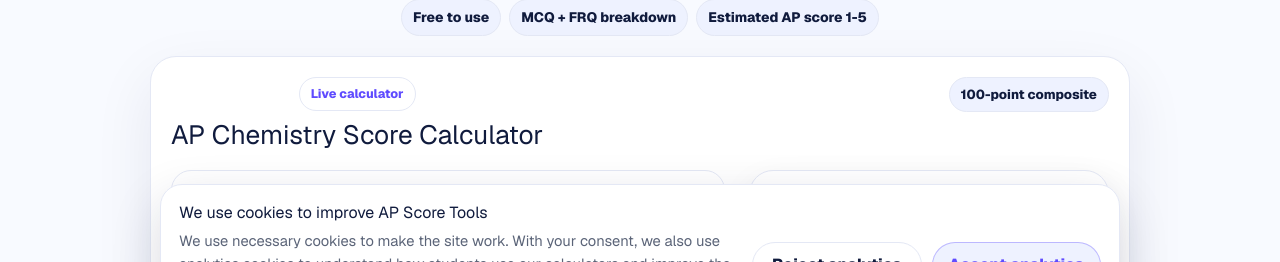
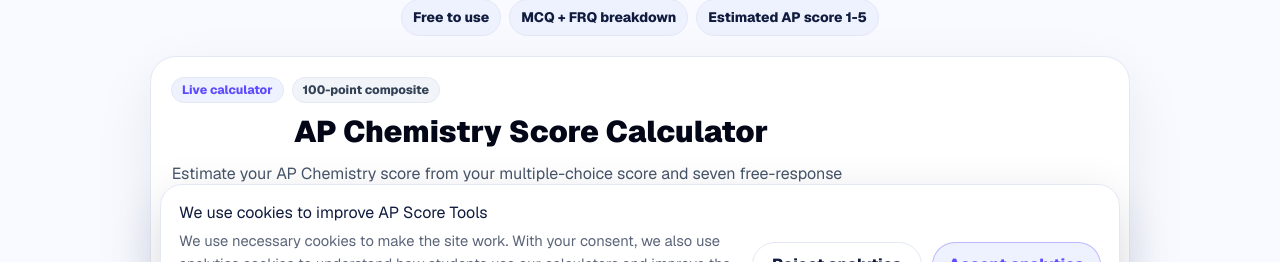
Before and after one commit to clairesun0731-art/apscoretools, a Next.js app: page /ap-chemistry-score-calculator in a window 1280 px wide. Shown: the part 438-700 px from the top of the page. Built offline with nearby package versions, Linux system fonts and the light colour scheme; no server answers.

Commit message:
Compact AP Chemistry calculator header

```diff
--- a/app/globals.css
+++ b/app/globals.css
@@ -603,6 +603,55 @@ p {
   font-size: clamp(1.25rem, 3vw, 1.65rem);
 }
 
+.chem-calculator-header {
+  display: grid;
+  gap: 12px;
+  margin-bottom: 4px;
+}
+
+.chem-calculator-meta {
+  display: flex;
+  flex-wrap: wrap;
+  gap: 8px;
+}
+
+.chem-calculator-meta span {
+  display: inline-flex;
+  width: fit-content;
+  align-items: center;
+  border: 1px solid var(--border);
+  border-radius: 999px;
+  font-size: 0.76rem;
+  font-weight: 800;
+  line-height: 1.2;
+  padding: 5px 10px;
+}
+
+.chem-calculator-meta span:first-child {
+  background: var(--accent-soft);
+  color: var(--accent);
+}
+
+.chem-calculator-meta span:last-child {
+  background: #f1f5f9;
+  color: #334155;
+}
+
+.chem-calculator-header h2 {
+  max-width: 720px;
+  color: #020617;
+  font-size: 1.875rem;
+  font-weight: 850;
+  line-height: 1.12;
+}
+
+.chem-calculator-header p {
+  max-width: 672px;
+  color: #475569;
+  font-size: 1rem;
+  line-height: 1.6;
+}
+
 .calculator-body {
   display: grid;
   grid-template-columns: minmax(0, 0.96fr) minmax(260px, 1.04fr);
@@ -1662,6 +1711,18 @@ tr:last-child td {
     flex-direction: column;
   }
 
+  .chem-calculator-header {
+    gap: 10px;
+  }
+
+  .chem-calculator-header h2 {
+    font-size: 1.5rem;
+  }
+
+  .chem-calculator-header p {
+    font-size: 0.94rem;
+  }
+
   .field-grid {
     grid-template-columns: 1fr;
   }
--- a/components/APChemCalculator.tsx
+++ b/components/APChemCalculator.tsx
@@ -205,12 +205,16 @@ export default function APChemCalculator({
       aria-label="AP Chemistry score calculator"
       className={`calculator-card ${isCompact ? "calculator-card-compact" : ""}`}
     >
-      <div className="calculator-card-header">
-        <div>
-          <span className="kicker">Live calculator</span>
-          <h2>AP Chemistry Score Calculator</h2>
+      <div className="chem-calculator-header">
+        <div className="chem-calculator-meta">
+          <span>Live calculator</span>
+          <span>100-point composite</span>
         </div>
-        {!isCompact && <span className="score-chip">100-point composite</span>}
+        <h2>AP Chemistry Score Calculator</h2>
+        <p>
+          Estimate your AP Chemistry score from your multiple-choice score and
+          seven free-response question scores.
+        </p>
       </div>
 
       <div className="calculator-body chemistry-calculator-body">
```
